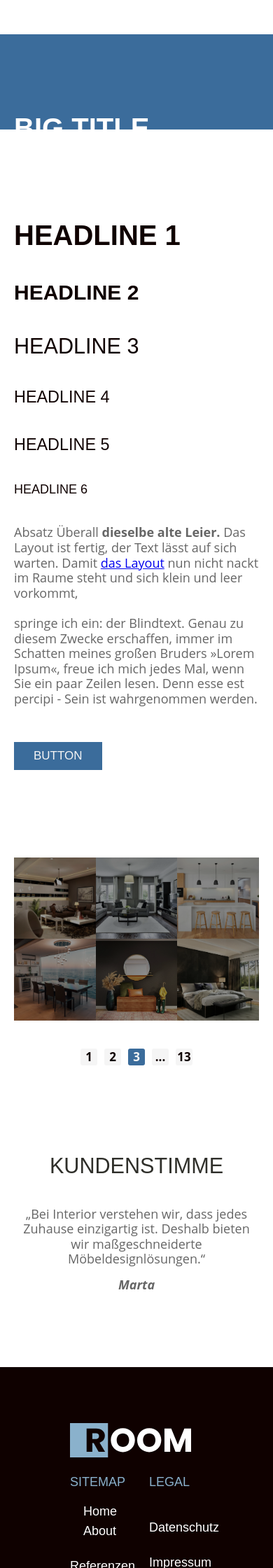
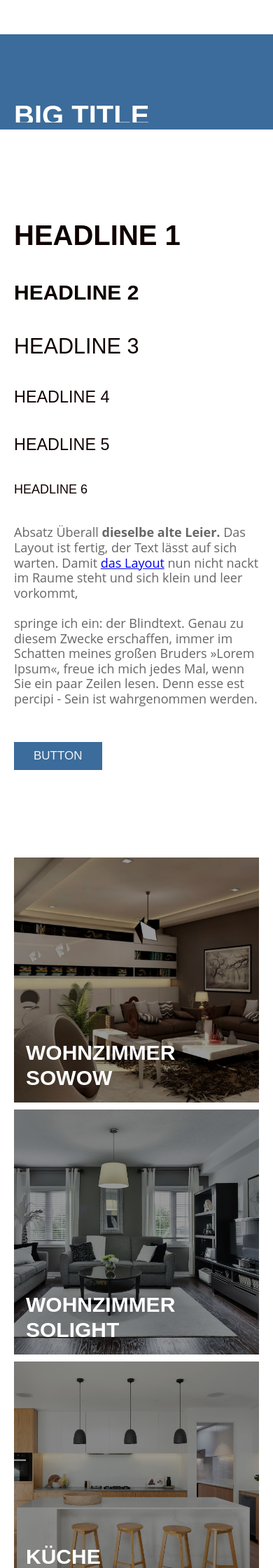
Before and after one commit to binsiee/webdev-ines-jaritz, a PHP site: page / in a window 390 px wide; the page is wider, and only the part inside the window is pictured. Shown: the part 935-3175 px from the top of that part at 70% size. Run offline with PHP 8.4, Linux system fonts and the light colour scheme; some web fonts are replaced.

Commit message:
Gallery Grid Media Queries und Beschriftung f. kleinere Bildschirme

```diff
--- a/html/index.html
+++ b/html/index.html
@@ -29,8 +29,8 @@
 <main>
     <section class="hero image-overlay">
         <div class="above-level">
-        <h1 class="umbruch">Interior Design Studio</h1>
-        <p class="special-font">Entdecken Sie zeitlose Eleganz bei Interior - Ihr Studio für <br> exklusives Möbeldesign </p>
+        <h1 id="umbruch">Interior Design Studio</h1>
+        <p id="special-font">Entdecken Sie zeitlose Eleganz bei Interior - Ihr Studio für <br> exklusives Möbeldesign </p>
         <button href="#" class="herobutton">Jetzt kontaktieren </button>
         </div>
     </section>
@@ -89,30 +89,36 @@
     <!--6 Bilder-->
 
     <section class="gallery-section">
-        <div class="gallery-grid">
+        <div class="gallery-grid ">
 
             <div class="image-overlay">
             <img src="img/id-interiors-3B8t4vnkXt0-unsplash.jpg" alt="Wohnzimmer" class="gallery-item">
+                    <p class="image-text">Wohnzimmer<br>Sowow</p>
             </div>
 
             <div class="image-overlay">
                 <img src="img/lotus-design-n-print-0sDzRgrN_pI-unsplash.jpg" alt="Wohnzimmer" class="gallery-item image-overlay">
+                <p class="image-text">Wohnzimmer<br>Solight</p>
             </div>
 
             <div class="image-overlay">
                 <img src="img/r-architecture-TRCJ-87Yoh0-unsplash.jpg" alt="Küche" class="gallery-item image-overlay">
+                    <p class="image-text">Küche<br>Cookbar</p>
             </div>
 
             <div class="image-overlay">
                 <img src="img/roberto-nickson-tleCJiDOri0-unsplash.jpg" alt="Esszimmer" class="gallery-item image-overlay">
+                <p class="image-text">Esszimmer<br>Pano</p>
             </div>
 
             <div class="image-overlay">
                 <img src="img/spacejoy-GNs831kqdoM-unsplash.jpg" alt="Garderobe" class="gallery-item image-overlay">
+                <p class="image-text">Vorzimmer<br>Style</p>
             </div>
 
             <div class="image-overlay">
                 <img src="img/spacejoy-tAuc4H7Qf9s-unsplash.jpg" alt="Schlafzimmer" class="gallery-item image-overlay">
+                <p class="image-text">Schlafzimmer<br>Luxury</p>
             </div>
 
         </div>
--- a/html/styles.css
+++ b/html/styles.css
@@ -116,11 +116,14 @@ p{font-size: var(--font-size-base);
 font-family: var(--font-secondary);
 color: var(--base-color);}
 
+
 .image-overlay {
     position: relative;
-    display: inline-block; /* Flexibler Bild-Wrapper */
+    display: block; /* Flexibler Bild-Wrapper */
     width: 100%; /* Anpassung Elternbreite */
+    height: auto;
     overflow: hidden;
+    aspect-ratio: 1/1;
 }
 
 .image-overlay::before {
@@ -141,9 +144,10 @@ color: var(--base-color);}
     width: 100%;
     height: auto; /* Skaliert  Bild proportional */
     z-index: 0;
+    object-fit: cover;
 }
 
-.special-font{font-family: var(--font-primary);
+#special-font{font-family: var(--font-primary);
 color: var(--font-secondary)}
 
 nav.container {
@@ -205,7 +209,7 @@ nav.container {
     margin-bottom: 0; /* Kein Abstand beim letzten Kind */
 }
 
-.umbruch{max-width: 782px; color: var(--base-bg-color);}
+#umbruch{max-width: 782px; color: var(--base-bg-color);}
 
 .herobutton {
     background-color: transparent;
@@ -233,6 +237,8 @@ nav.container {
     padding: 0 20px;
     height: 100%;
     position: relative;
+    display: flex;
+    align-items: flex-end;
 }
 
 .big-title{
@@ -241,11 +247,21 @@ nav.container {
     font-family: var(--font-primary);
     text-transform: uppercase;
     font-weight: bold;
+    position: relative;
+    margin: 0;
+    z-index: 1;
+    line-height: 1;
+}
+
+.big-title::before {
+    content: ""; /* Erzeugt ein leeres Pseudo-Element */
     position: absolute;
-    bottom: -20px;
-    transform: translateY(-5%);
-    margin: 0;
-    line-height: 1;
+    bottom: 0; /* Startet unten */
+    left: 0;
+    right: 0;
+    height: 10px; /* Definiert, wie viel vom Titel abgeschnitten werden soll */
+    background: var(--accent-color); /
+    z-index: 2;
 }
 
 /*Headlines*/
@@ -296,6 +312,7 @@ nav.container {
     max-width: 446px;
     max-height: 446px;
 }
+
 
 .gallery-nav{
 max-width: var(--container-max-width);
@@ -440,3 +457,49 @@ padding-right: 40px}
         text-align: left;
     }
 }
+
+
+/* Gallery Grid Section responsiv machen*/
+
+@media (max-width: 1024px) {
+    .gallery-grid {
+        grid-template-columns: repeat(2,1fr);
+        gap: 20px;
+    }
+
+    .gallery-item {
+        max-width: 100%;
+        margin: 0 auto;
+        aspect-ratio: 1/1;
+        object-fit: cover;
+    }
+
+    .image-overlay {
+        aspect-ratio: 1 / 1;
+    overflow: hidden;}
+}
+@media (max-width: 768px) {
+    .gallery-grid {
+        grid-template-columns: 1fr;
+        gap: 10px;
+    }
+}
+
+    /* Positionierung der Text-Box */
+    .image-text {
+        position: absolute;
+        bottom: 17px;
+        left: 17px;
+        z-index: 2;
+        color: var(--base-bg-color);
+        font-family: var(--font-primary);
+        font-weight: bold;
+        font-size: 30px; /* Schriftgröße */
+        text-transform: uppercase; /* Großbuchstaben */
+    }
+
+@media (min-width: 1024px) {
+    .image-text {
+        display: none;
+    }
+}
```
